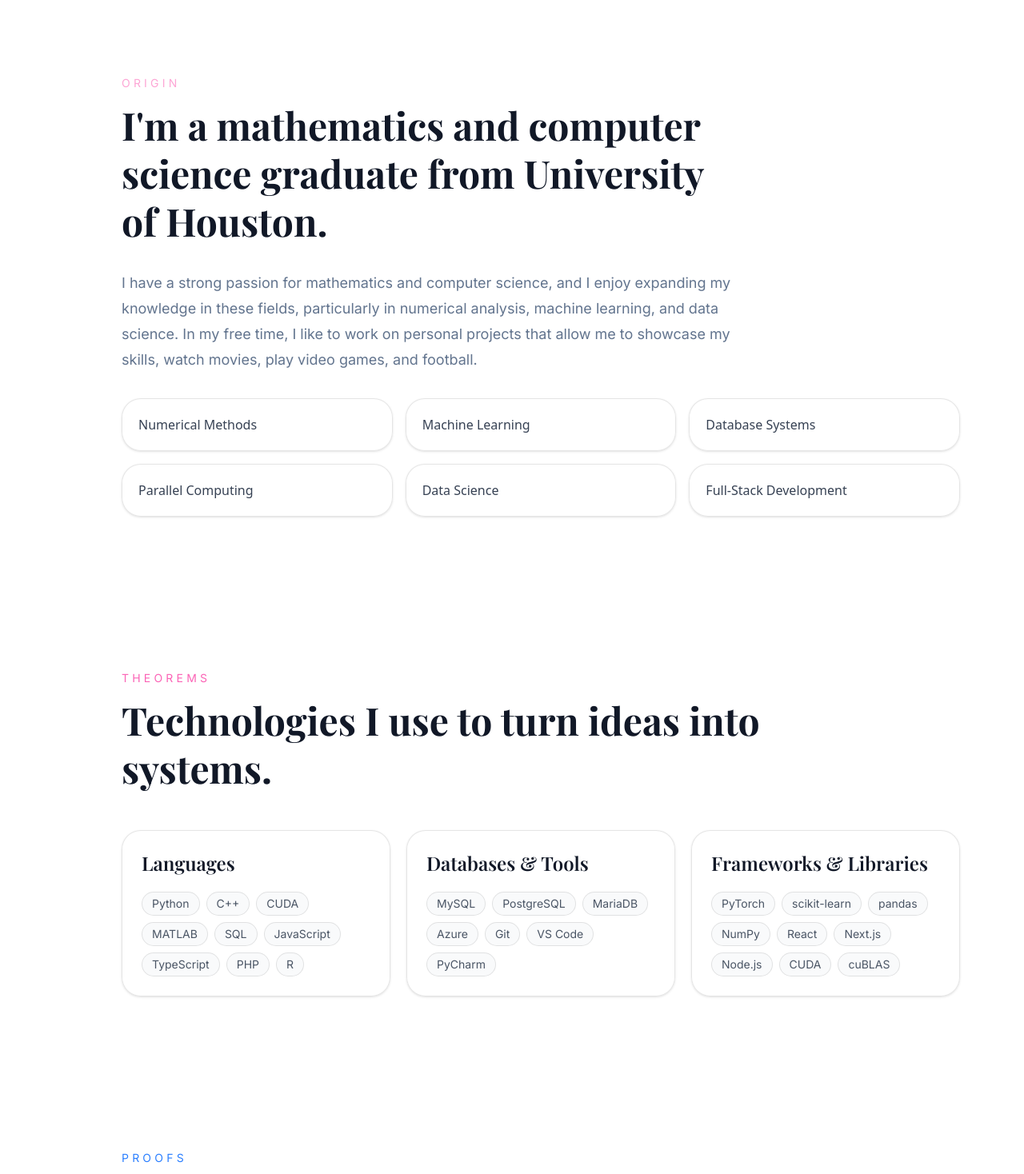
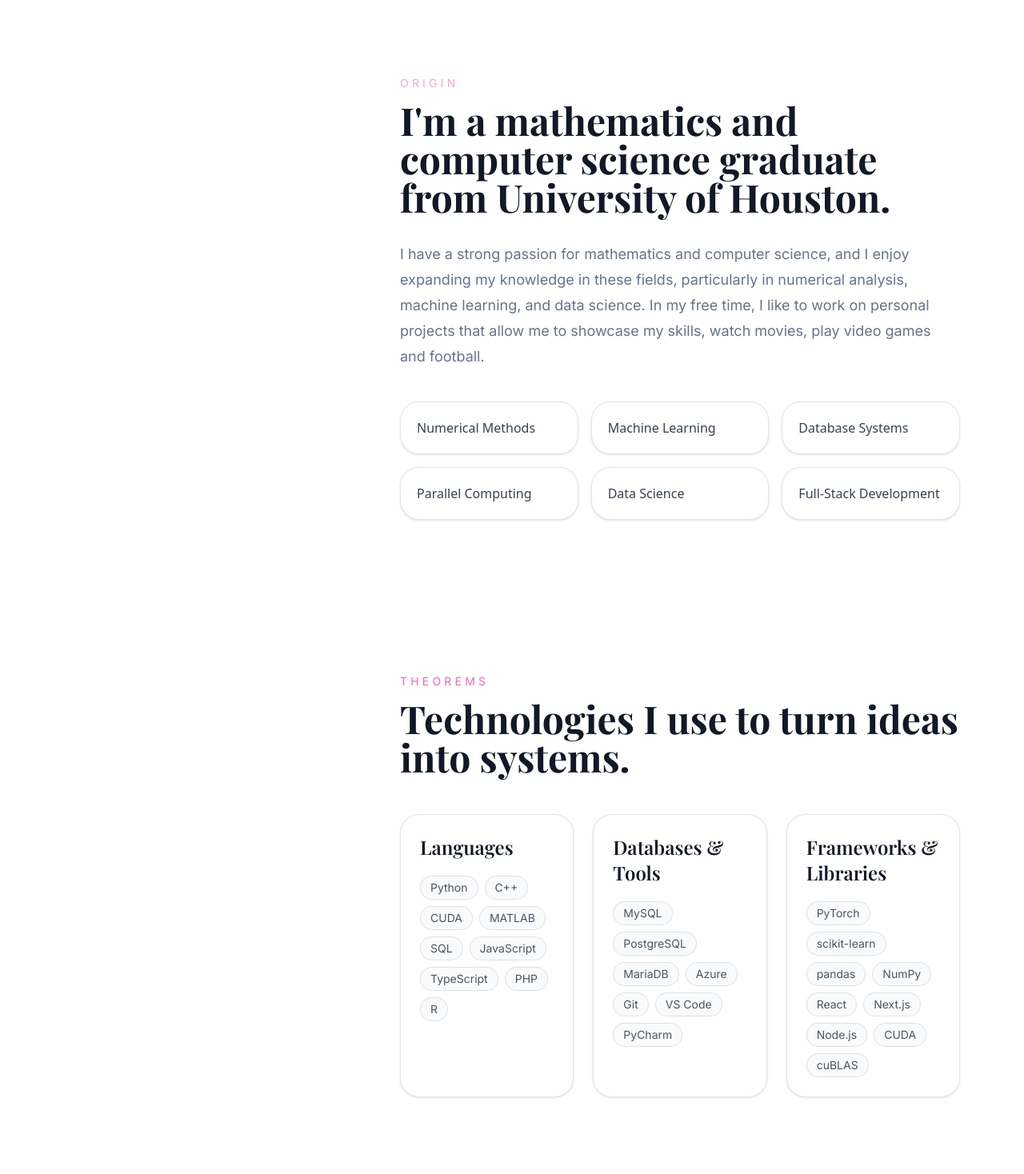
Before and after one commit to Sase8410/New-Portfolio, a Next.js app: page / in a window 1280 px wide. Shown: the part 802-2270 px from the top of the page at 80% size. Built offline with nearby package versions, Linux system fonts and the light colour scheme; a web font is replaced by a local one.

Commit message:
Revert "Fixed size problems"
This reverts commit e2802f37c588bbdf82d3e0db9727749773ff2fb5.

Refixed size

```diff
--- a/app/page.tsx
+++ b/app/page.tsx
@@ -20,7 +20,7 @@ import FullPageGraph from "@/components/FullPageGraph";
 import DesmosPanel from "@/components/DesmosPanel";
 
 export default function Home() {
-  const [desmosCollapsed, setDesmosCollapsed] = useState(true);
+  const [desmosCollapsed, setDesmosCollapsed] = useState(false);
   const [graphIndex, setGraphIndex] = useState(0);
 
   const [emailOpen, setEmailOpen] = useState(false);
@@ -92,14 +92,12 @@ export default function Home() {
         }}
       />
 
-      <div className="hidden lg:block">
       <DesmosPanel
         collapsed={desmosCollapsed}
         setCollapsed={setDesmosCollapsed}
         formulaIndex={graphIndex}
         typingDelay={900}
       />
-      </div>
 
       <nav
         className={`${ibmPlexMono.className} fixed top-0 z-50 flex w-full items-center justify-between border-b border-white/10 bg-[#2f2f2f] px-6 py-4 md:px-20 tracking-wide`}
@@ -136,19 +134,15 @@ export default function Home() {
       </nav>
 
       <div
-        className={`relative z-20 grid w-full transition-all duration-500 ease-in-out ${
-          desmosCollapsed
-            ? "lg:grid-cols-[72px_minmax(0,1fr)]"
-            : "lg:grid-cols-[72px_minmax(0,1fr)] 2xl:grid-cols-[420px_minmax(0,1fr)]"
+        className={`relative z-20 transition-all duration-500 ease-in-out ${
+          desmosCollapsed ? "md:ml-[72px]" : "md:ml-[420px]"
         }`}
       >
-        <div className="hidden lg:block" />
-
-        <div className="min-w-0">
         <section
           id="hero"
-          className="relative flex min-h-screen items-center px-5 pb-20 pt-28 sm:px-8 lg:px-20 lg:pb-24 lg:pt-40">
-          <div className="relative z-20 w-full max-w-3xl rounded-3xl border border-black/10 bg-white/85 p-6 shadow-sm backdrop-blur-sm sm:p-8 lg:-translate-y-24">
+          className="relative flex min-h-screen items-center px-6 pb-24 pt-40 md:px-20"
+        >
+          <div className="relative z-20 max-w-3xl -translate-y-24 rounded-3xl border border-black/10 bg-white/75 p-8 shadow-sm backdrop-blur-sm">
             <motion.p
               className="mb-4 text-sm uppercase tracking-[0.4em] text-blue-500"
               initial={{ opacity: 0, y: 20 }}
@@ -158,7 +152,7 @@ export default function Home() {
             </motion.p>
 
             <motion.h1
-              className="text-4xl font-bold leading-tight text-black sm:text-5xl md:text-6xl"
+              className="text-5xl font-bold leading-tight text-black md:text-6xl"
               initial={{ opacity: 0, y: 24 }}
               animate={{ opacity: 1, y: 0 }}
               transition={{ delay: 0.15 }}
@@ -167,7 +161,7 @@ export default function Home() {
             </motion.h1>
 
             <motion.p
-              className="mt-6 max-w-2xl text-base leading-7 text-gray-600 sm:text-lg sm:leading-8"
+              className="mt-6 max-w-2xl text-lg leading-8 text-gray-600"
               initial={{ opacity: 0, y: 24 }}
               animate={{ opacity: 1, y: 0 }}
               transition={{ delay: 0.3 }}
@@ -210,12 +204,12 @@ export default function Home() {
 
         <SkillsSection />
 
-        <section id="projects" className="relative z-20 px-5 py-16 sm:px-8 md:px-20 md:py-24">
+        <section id="projects" className="relative z-20 px-6 py-24 md:px-20">
           <p className="mb-3 text-sm uppercase tracking-[0.3em] text-blue-500">
             Proofs
           </p>
 
-          <h2 className="mb-10 text-3xl font-bold text-black sm:text-4xl md:mb-12 md:text-5xl">
+          <h2 className="mb-12 text-4xl font-bold text-black md:text-5xl">
             Selected Projects
           </h2>
           <div className="grid gap-8 md:grid-cols-2">
@@ -234,7 +228,7 @@ export default function Home() {
                   </span>
                 </div>
 
-                <h3 className="text-2xl font-semibold text-black transition group-hover:text-blue-500 sm:text-3xl">
+                <h3 className="text-3xl font-semibold text-black transition group-hover:text-blue-500">
                   {project.title}
                 </h3>
 
@@ -270,12 +264,12 @@ export default function Home() {
           </div>
         </section>
 
-        <section id="contact" className="relative z-20 px-5 py-16 sm:px-8 md:px-20 md:py-24">
+        <section id="contact" className="relative z-20 px-6 py-24 md:px-20">
           <p className="mb-3 text-sm uppercase tracking-[0.3em] text-blue-500">
             Connect the Points
           </p>
 
-          <h2 className="text-3xl font-bold text-black sm:text-4xl">
+          <h2 className="text-4xl font-bold text-black">
             Let’s build something meaningful.
           </h2>
 
@@ -312,15 +306,15 @@ export default function Home() {
           </div>
 
           {emailOpen && (
-            <div className="fixed inset-0 z-[100] flex items-center justify-center overflow-y-auto bg-black/40 px-4 py-6 backdrop-blur-sm sm:px-6">
-              <div className="w-full max-w-lg rounded-3xl border border-black/10 bg-white p-6 shadow-2xl sm:p-8">
+            <div className="fixed inset-0 z-[100] flex items-center justify-center bg-black/40 px-6 backdrop-blur-sm">
+              <div className="w-full max-w-lg rounded-3xl border border-black/10 bg-white p-8 shadow-2xl">
                 <div className="mb-6 flex items-start justify-between gap-4">
                   <div className="w-full">
                     <p className="text-sm uppercase tracking-[0.3em] text-blue-500">
                       Send a Message
                     </p>
 
-                    <h3 className="mt-2 break-words text-base font-bold text-black sm:text-xl">
+                    <h3 className="mt-2 text-xl font-bold text-black">
                       segoviasantiago945@gmail.com
                     </h3>
                   </div>
@@ -409,7 +403,6 @@ export default function Home() {
           )}
         </section>
       </div>
-      </div>
     </main>
   );
 }
--- a/components/AboutSection.tsx
+++ b/components/AboutSection.tsx
@@ -1,27 +1,19 @@
 export default function AboutSection() {
   return (
-    <section
-      id="about"
-      className="relative z-20 px-5 py-16 sm:px-8 md:px-12 lg:px-20 lg:py-24"
-    >
-      <p className="mb-3 text-xs uppercase tracking-[0.3em] text-pink-300 sm:text-sm">
+    <section id="about" className="relative z-20 px-6 py-24 md:px-20">
+      <p className="mb-3 text-sm uppercase tracking-[0.3em] text-pink-300">
         Origin
       </p>
 
-      <h2 className="max-w-3xl text-3xl font-bold leading-tight text-black sm:text-4xl md:text-5xl">
-        I'm a mathematics and computer science graduate from University of
-        Houston.
+      <h2 className="max-w-3xl text-4xl font-bold md:text-5xl">
+        I'm a mathematics and computer science graduate from University of Houston.
       </h2>
 
-      <p className="mt-6 max-w-3xl text-base leading-7 text-slate-500 sm:mt-8 sm:text-lg sm:leading-8">
-        I have a strong passion for mathematics and computer science, and I
-        enjoy expanding my knowledge in these fields, particularly in numerical
-        analysis, machine learning, and data science. In my free time, I like to
-        work on personal projects that allow me to showcase my skills, watch
-        movies, play video games, and football.
+      <p className="mt-8 max-w-3xl text-lg leading-8 text-slate-500">
+        I have a strong passion for mathematics and computer science, and I enjoy expanding my knowledge in these fields, particularly in numerical analysis, machine learning, and data science. In my free time, I like to work on personal projects that allow me to showcase my skills, watch movies, play video games and football.
       </p>
 
-      <div className="mt-8 grid grid-cols-1 gap-4 sm:grid-cols-2 xl:grid-cols-3">
+      <div className="mt-10 grid gap-4 md:grid-cols-3">
         {[
           "Numerical Methods",
           "Machine Learning",
@@ -32,7 +24,7 @@ export default function AboutSection() {
         ].map((item) => (
           <div
             key={item}
-            className="rounded-2xl border border-black/10 bg-white/90 p-4 text-sm text-gray-700 shadow-sm transition hover:-translate-y-1 hover:shadow-xl sm:rounded-3xl sm:p-5 sm:text-base"
+            className="rounded-3xl border border-black/10 bg-white p-5 text-gray-700 shadow-sm transition hover:-translate-y-1 hover:shadow-xl"
           >
             {item}
           </div>
--- a/components/SkillsSection.tsx
+++ b/components/SkillsSection.tsx
@@ -1,67 +1,36 @@
 const skillGroups = [
   {
     title: "Languages",
-    skills: [
-      "Python",
-      "C++",
-      "CUDA",
-      "MATLAB",
-      "SQL",
-      "JavaScript",
-      "TypeScript",
-      "PHP",
-      "R",
-    ],
+    skills: ["Python", "C++", "CUDA", "MATLAB", "SQL", "JavaScript", "TypeScript", "PHP", "R"],
   },
   {
     title: "Databases & Tools",
-    skills: [
-      "MySQL",
-      "PostgreSQL",
-      "MariaDB",
-      "Azure",
-      "Git",
-      "VS Code",
-      "PyCharm",
-    ],
+    skills: ["MySQL", "PostgreSQL", "MariaDB", "Azure", "Git", "VS Code", "PyCharm",],
   },
   {
     title: "Frameworks & Libraries",
-    skills: [
-      "PyTorch",
-      "scikit-learn",
-      "pandas",
-      "NumPy",
-      "React",
-      "Next.js",
-      "Node.js",
-      "CUDA",
-      "cuBLAS",
-    ],
+    skills: ["PyTorch", "scikit-learn", "pandas", "NumPy", "React", "Next.js", "Node.js", "CUDA", "cuBLAS",],
   },
 ];
 
 export default function SkillsSection() {
   return (
-    <section
-      id="skills"
-      className="relative z-20 px-5 py-16 sm:px-8 md:px-12 lg:px-20 lg:py-24"
-    >
-      <p className="mb-3 text-xs uppercase tracking-[0.3em] text-pink-400 sm:text-sm">
+    <section id="skills" className="relative z-20 px-6 py-24 md:px-20">
+      <p className="mb-3 text-sm uppercase tracking-[0.3em] text-pink-400">
         Theorems
       </p>
 
-      <h2 className="mb-10 max-w-4xl text-3xl font-bold leading-tight text-gray-900 sm:text-4xl md:mb-12 md:text-5xl">
+      <h2 className="mb-12 text-4xl font-bold text-gray-900 md:text-5xl">
         Technologies I use to turn ideas into systems.
       </h2>
 
-      <div className="grid grid-cols-1 gap-5 md:grid-cols-2 xl:grid-cols-3">
+      <div className="grid gap-6 md:grid-cols-3">
         {skillGroups.map((group) => (
           <div
             key={group.title}
-            className="rounded-2xl border border-black/10 bg-white/90 p-5 shadow-sm transition hover:-translate-y-1 hover:shadow-xl sm:rounded-3xl sm:p-6"
+            className="rounded-3xl border border-black/10 bg-white p-6 shadow-sm transition hover:-translate-y-1 hover:shadow-xl"
           >
-            <h3 className="mb-4 text-xl font-semibold text-gray-900 sm:mb-5 sm:text-2xl">
+            <h3 className="mb-5 text-2xl font-semibold text-gray-900">
               {group.title}
             </h3>
 
@@ -69,7 +38,7 @@ export default function SkillsSection() {
               {group.skills.map((skill) => (
                 <span
                   key={skill}
-                  className="rounded-full border border-black/10 bg-gray-50 px-3 py-1 text-xs text-gray-600 sm:text-sm"
+                  className="rounded-full border border-black/10 bg-gray-50 px-3 py-1 text-sm text-gray-600"
                 >
                   {skill}
                 </span>
```
Lines whose indentation alone changed are shown as unchanged.
